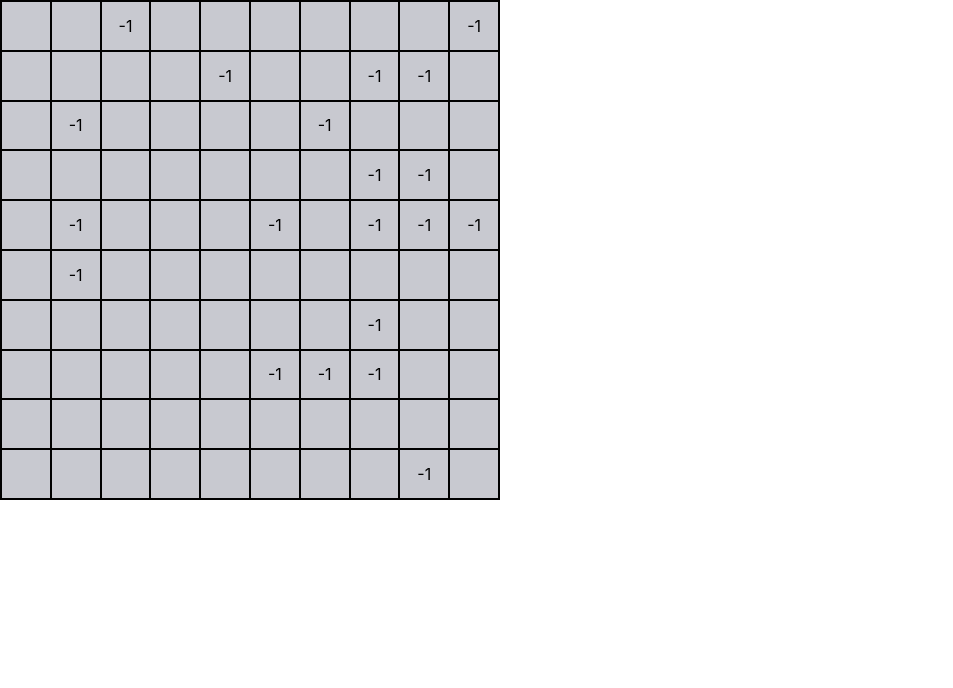
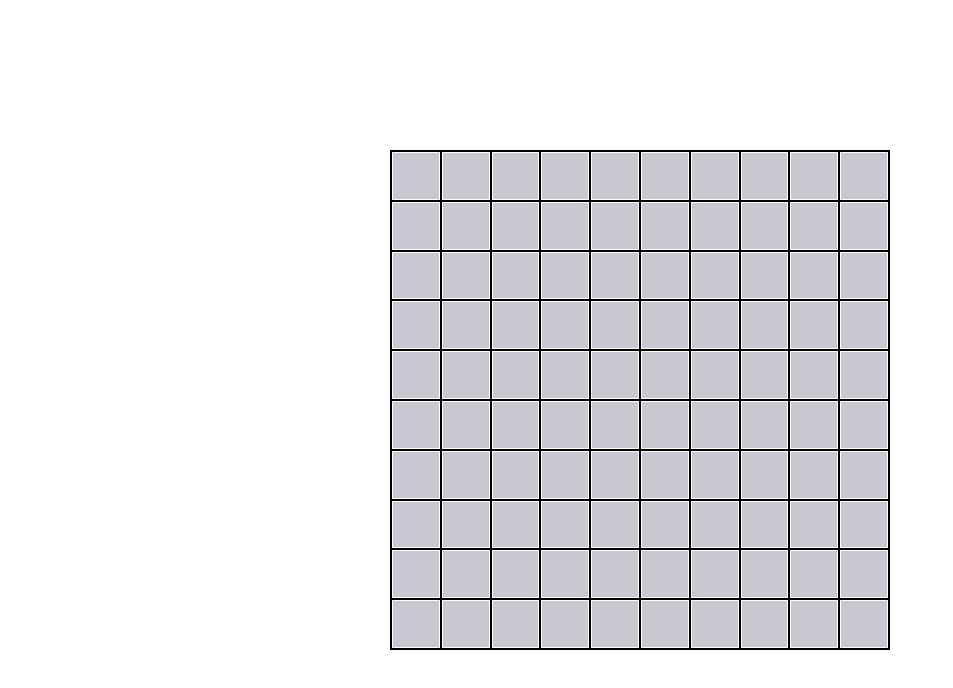
Before and after one commit to collincchoy/minesweeper, a React (Create React App) app: page / in a window 1280 px wide. Shown: the top 688 px of the page, without its empty margins (0-953 px from the left). Built offline with nearby package versions, Linux system fonts and the light colour scheme.

Commit message:
Add ability to click to uncover.

```diff
--- a/src/components/Board.tsx
+++ b/src/components/Board.tsx
@@ -1,12 +1,12 @@
 import React, { useState } from "react";
 import styled from "styled-components";
 
-import { setupBoard } from "../utils";
+import { setupBoard, initialize2dArray } from "../utils";
+import CoverUp from "./CoverUp";
 
 const Grid = styled.table`
   width: 500px;
   height: 500px;
-  background-color: hsla(235, 7%, 80%, 1);
   border: 1px solid black;
   border-spacing: 0px;
 `;
@@ -17,27 +17,45 @@ const GridRow = styled.tr`
 
 // TODO: Make size of each tile dynamic to total grid size
 const GridItem = styled.td`
-  border: 1px solid black;
+  border: 0.5px solid black;
   text-align: center;
   width: 10%;
   height: 10%;
 `;
 
+const BottomLayer = styled.div`
+  position: relative;
+`;
+
+const TopLayer = styled.div`
+  position: absolute;
+`;
+
+const MiddleOfScreen = styled.div`
+  display: flex;
+  justify-content: center;
+  align-items: center;
+  height: 100vh;
+`;
+
 const Board = () => {
-  // Board is a size x size square grid.
-  const [size, setSize] = useState(10);
-  const [field, setField] = useState<number[][]>(
+  const [size, setSize] = useState({ width: 10, height: 10 });
+  const [bottomLayer, setField] = useState<number[][]>(
     setupBoard(
-      Array.from(Array(size), () => new Array(size).fill(0)),
-      Math.floor(size * size * 0.2) // Start with 20% of board as bombs
+      initialize2dArray({ ...size, fillWith: 0 }),
+      Math.floor(size.width * size.height * 0.2) // Start with 20% of board as bombs
     )
+  );
+  const [topLayer, setTopLayer] = useState(
+    initialize2dArray({ ...size, fillWith: 0 })
   );
   const [flags, setFlags] = useState([[]]);
   return (
-    <div>
+    <MiddleOfScreen>
+      <BottomLayer>
         <Grid>
           <tbody>
-          {field.map((row, i) => (
+            {bottomLayer.map((row, i) => (
               <GridRow key={i}>
                 {row.map((cell, i) => (
                   <GridItem key={i}>{cell ? cell : ""}</GridItem>
@@ -46,7 +64,23 @@ const Board = () => {
             ))}
           </tbody>
         </Grid>
-    </div>
+      </BottomLayer>
+      <TopLayer>
+        <Grid>
+          <tbody>
+            {topLayer.map((row, i) => (
+              <GridRow key={i}>
+                {row.map((cell, i) => (
+                  <GridItem key={i}>
+                    <CoverUp />
+                  </GridItem>
+                ))}
+              </GridRow>
+            ))}
+          </tbody>
+        </Grid>
+      </TopLayer>
+    </MiddleOfScreen>
   );
 };
 
--- /dev/null
+++ b/src/components/CoverUp.tsx
@@ -0,0 +1,19 @@
+import React, { useState } from "react";
+import styled from "styled-components";
+
+const Cover = styled.div`
+  background-color: hsla(235, 7%, 80%, 1);
+  width: 100%;
+  height: 100%;
+  cursor: pointer;
+  opacity: ${(p: { uncovered: boolean }) => (p.uncovered ? 0 : 1)};
+  transition: opacity 0.3s;
+`;
+
+const CoverUp = () => {
+  const [uncovered, setUncovered] = useState(false);
+
+  return <Cover uncovered={uncovered} onClick={() => setUncovered(true)} />;
+};
+
+export default CoverUp;
--- a/src/utils.ts
+++ b/src/utils.ts
@@ -1,3 +1,15 @@
+export const initialize2dArray = ({
+  width,
+  height,
+  fillWith,
+}: {
+  width: number;
+  height: number;
+  fillWith: number | string;
+}) => {
+  return Array.from(Array(height), () => new Array(width).fill(fillWith));
+};
+
 export const convert1dTo2d = (position: number, size: number) => {
   return {
     x: position % size,
@@ -15,7 +27,6 @@ export const setupBoard = (board: number[][], bombCount: number) => {
 
   bombPlacements.forEach((position) => {
     const { x, y } = convert1dTo2d(position, board.length);
-    console.log(x, y);
     board[y][x] = -1;
   });
 
```
Also changed, not shown: 1 other file (tests, documents, lock files or other folders). Lines whose indentation alone changed are shown as unchanged.
